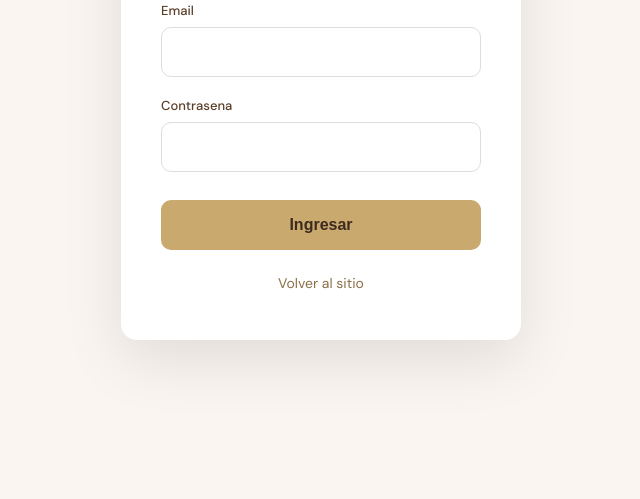
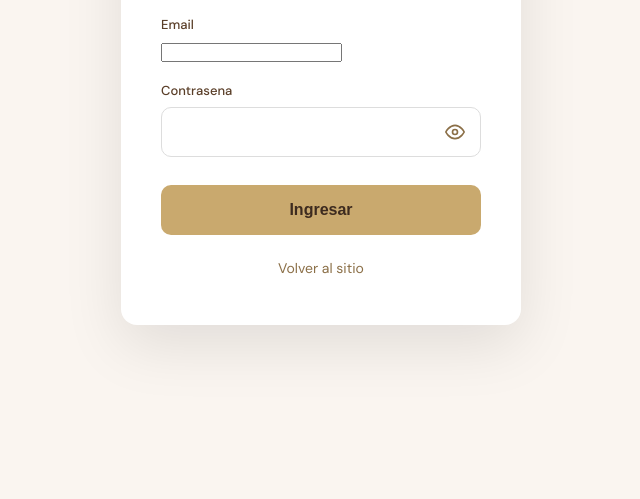
Before and after one commit to Etiketaa/landing-vas, a website: page public/admin/login.html in a window 1280 px wide. Shown: the part 301-800 px from the top of the page, without its empty margins (319-959 px from the left). Drawn offline with nearby package versions, Linux system fonts and the light colour scheme.

Commit message:
feat: add show/hide password toggle to login

```diff
--- a/public/admin/login.html
+++ b/public/admin/login.html
@@ -70,9 +70,13 @@
       font-weight: 500;
     }
 
-    .form-group input {
+    .password-wrapper {
+      position: relative;
+    }
+
+    .password-wrapper input {
       width: 100%;
-      padding: 14px 16px;
+      padding: 14px 48px 14px 16px;
       border: 1px solid #ddd;
       border-radius: 10px;
       font-size: 15px;
@@ -80,9 +84,29 @@
       transition: border-color 0.2s;
     }
 
-    .form-group input:focus {
+    .password-wrapper input:focus {
       outline: none;
       border-color: var(--gold);
+    }
+
+    .toggle-password {
+      position: absolute;
+      right: 12px;
+      top: 50%;
+      transform: translateY(-50%);
+      background: none;
+      border: none;
+      cursor: pointer;
+      color: var(--brown-light);
+      font-size: 18px;
+      padding: 4px;
+      display: flex;
+      align-items: center;
+      justify-content: center;
+    }
+
+    .toggle-password:hover {
+      color: var(--gold-dark);
     }
 
     .btn-login {
@@ -149,7 +173,13 @@
 
       <div class="form-group">
         <label for="password">Contrasena</label>
-        <input type="password" id="password" required autocomplete="current-password">
+        <div class="password-wrapper">
+          <input type="password" id="password" required autocomplete="current-password">
+          <button type="button" class="toggle-password" onclick="togglePassword()" aria-label="Mostrar contrasena">
+            <svg id="eyeIcon" width="20" height="20" viewBox="0 0 24 24" fill="none" stroke="currentColor" stroke-width="2"><path d="M1 12s4-8 11-8 11 8 11 8-4 8-11 8-11-8-11-8z"/><circle cx="12" cy="12" r="3"/></svg>
+            <svg id="eyeOffIcon" width="20" height="20" viewBox="0 0 24 24" fill="none" stroke="currentColor" stroke-width="2" style="display:none"><path d="M17.94 17.94A10.07 10.07 0 0 1 12 20c-7 0-11-8-11-8a18.45 18.45 0 0 1 5.06-5.94M9.9 4.24A9.12 9.12 0 0 1 12 4c7 0 11 8 11 8a18.5 18.5 0 0 1-2.16 3.19m-6.72-1.07a3 3 0 1 1-4.24-4.24"/><line x1="1" y1="1" x2="23" y2="23"/></svg>
+          </button>
+        </div>
       </div>
 
       <button type="submit" class="btn-login" id="btnLogin">Ingresar</button>
@@ -164,6 +194,22 @@
     const form = document.getElementById('loginForm');
     const error = document.getElementById('error');
     const btnLogin = document.getElementById('btnLogin');
+
+    function togglePassword() {
+      const passwordInput = document.getElementById('password');
+      const eyeIcon = document.getElementById('eyeIcon');
+      const eyeOffIcon = document.getElementById('eyeOffIcon');
+
+      if (passwordInput.type === 'password') {
+        passwordInput.type = 'text';
+        eyeIcon.style.display = 'none';
+        eyeOffIcon.style.display = 'block';
+      } else {
+        passwordInput.type = 'password';
+        eyeIcon.style.display = 'block';
+        eyeOffIcon.style.display = 'none';
+      }
+    }
 
     form.addEventListener('submit', async (e) => {
       e.preventDefault();
```
